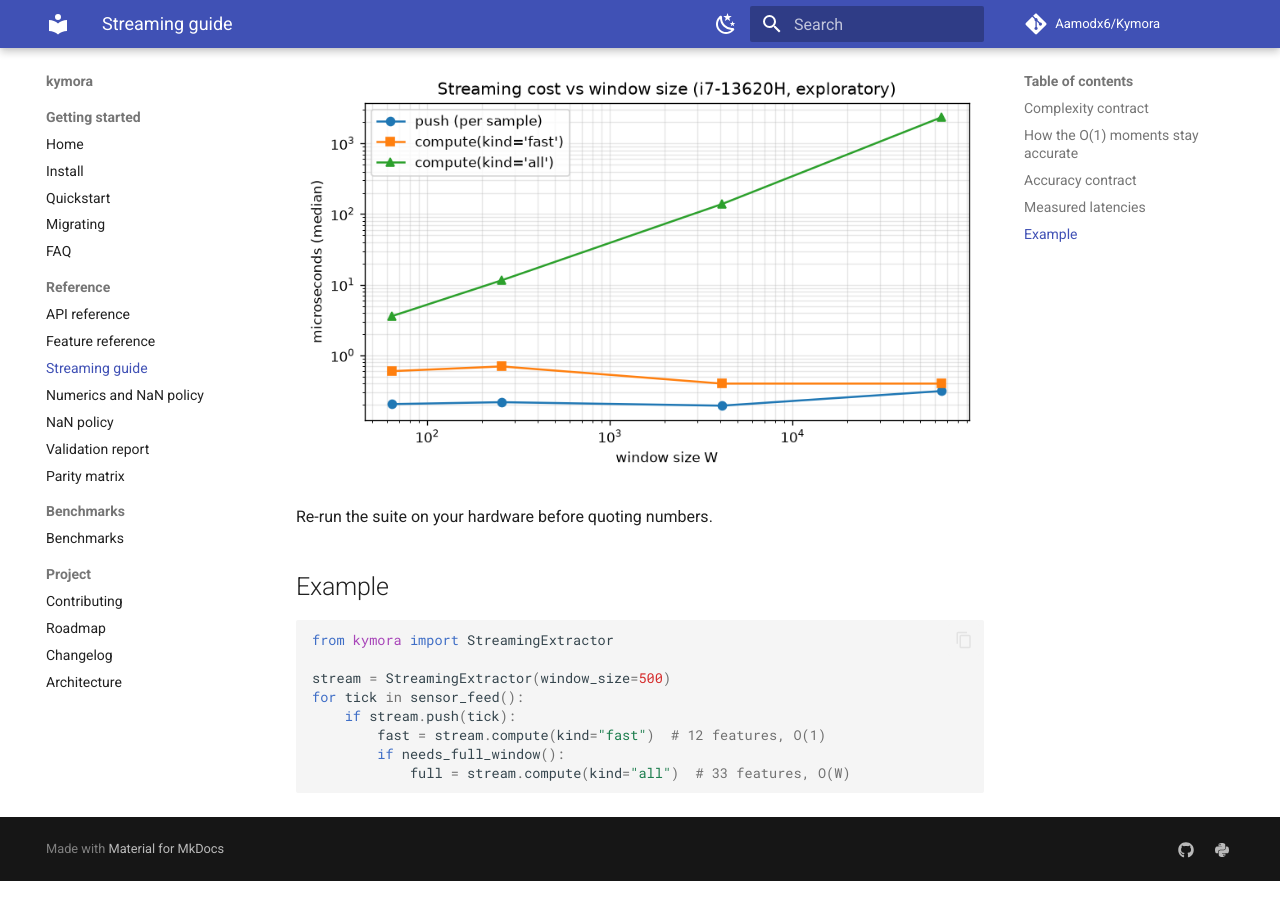
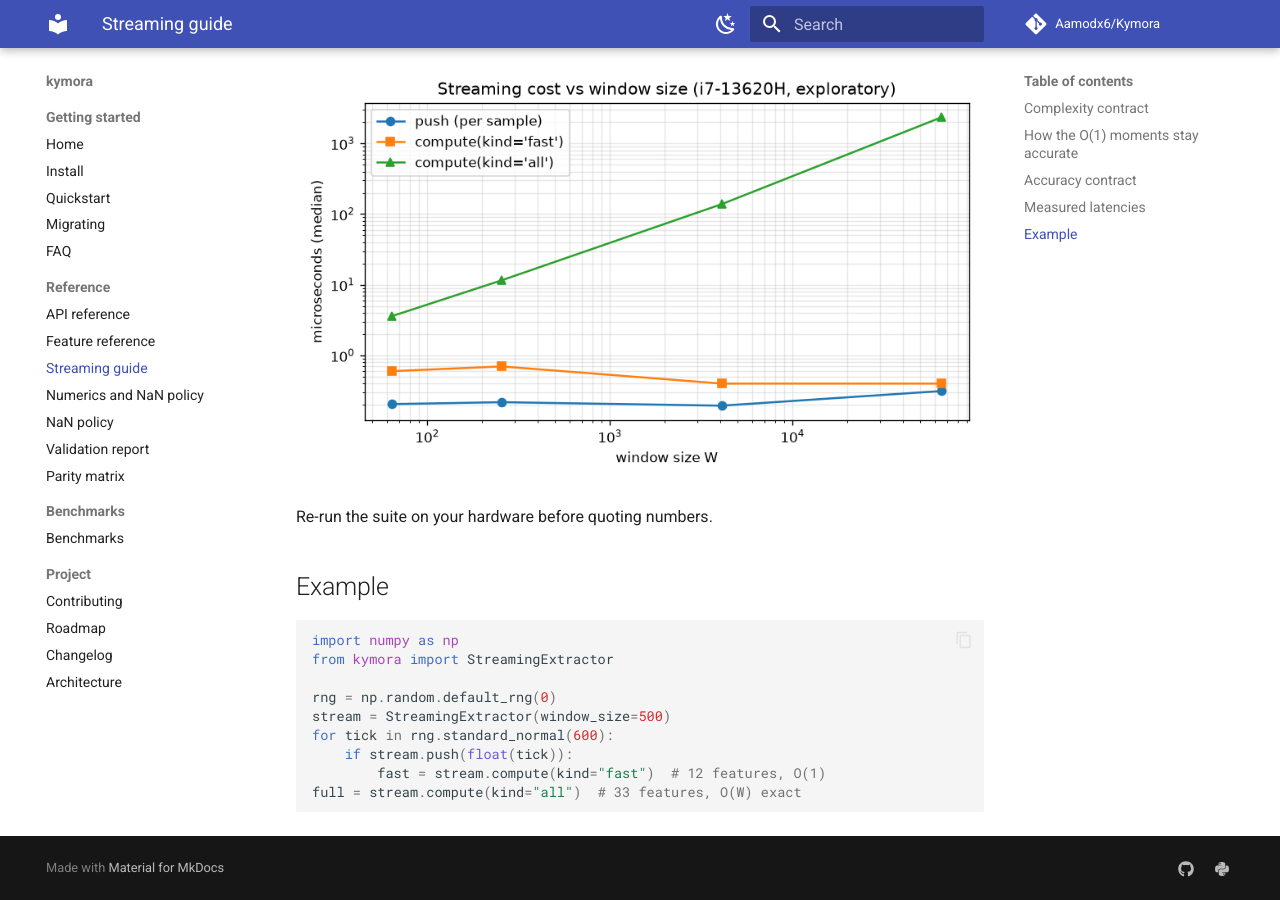
Before and after one commit to Aamodx6/Kymora, an MkDocs documentation site: the page built from docs/streaming.md, in a window 1280 px wide and 900 px high, scrolled down 2860 px. Built offline with MkDocs 1.6.1 and Material for MkDocs 9.7.7, drawn with Linux system fonts in a browser that asks for light colours; comment, search, counter and statistics services are not loaded.

````diff
--- a/docs/streaming.md
+++ b/docs/streaming.md
@@ -99,12 +99,13 @@ Re-run the suite on your hardware before quoting numbers.
 ## Example
 
 ```python
+import numpy as np
 from kymora import StreamingExtractor
 
+rng = np.random.default_rng(0)
 stream = StreamingExtractor(window_size=500)
-for tick in sensor_feed():
-    if stream.push(tick):
+for tick in rng.standard_normal(600):
+    if stream.push(float(tick)):
         fast = stream.compute(kind="fast")  # 12 features, O(1)
-        if needs_full_window():
-            full = stream.compute(kind="all")  # 33 features, O(W)
+full = stream.compute(kind="all")  # 33 features, O(W) exact
 ```
````
Also changed, not shown: README.md (+4 -12 lines), 1 other file.
